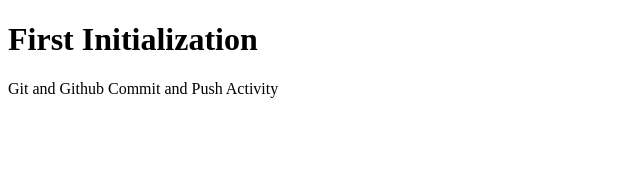
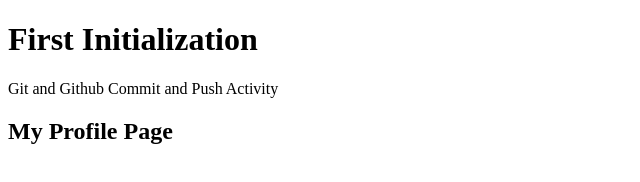
Before and after one commit to jess800/jess800.github.io, a plain HTML site: page index.html in a window 1280 px wide. Shown: the whole page, without its empty margins (0-640 px from the left). Drawn offline with Linux system fonts and the light colour scheme.

Commit message:
Update index.html

```diff
--- a/index.html
+++ b/index.html
@@ -9,7 +9,7 @@
         <p>
         Git and Github Commit and Push Activity
         </p>
-
+        <h2>My Profile Page</h2>
     </body>
 
 
```
